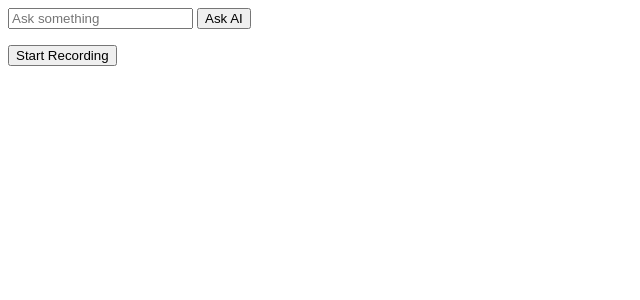
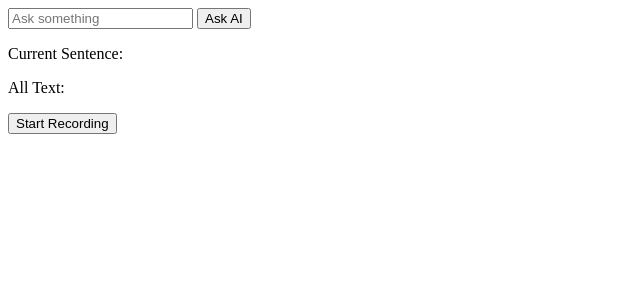
Before and after one commit to margueriteflower/margueritelab, a SvelteKit app: page / in a window 1280 px wide. Shown: the top 300 px of the page, without its empty margins (0-640 px from the left). Built offline with nearby package versions, Linux system fonts and the light colour scheme.

Commit message:
seems like i can display the current sentence

```diff
--- a/src/lib/components/global/Audio.svelte
+++ b/src/lib/components/global/Audio.svelte
@@ -7,6 +7,7 @@
 
 	async function startRecording() {
 		try {
+			audioChunks = [];
 			const stream = await navigator.mediaDevices.getUserMedia({ audio: true });
 			mediaRecorder = new MediaRecorder(stream);
 			mediaRecorder.ondataavailable = (event) => {
--- a/src/routes/+page.svelte
+++ b/src/routes/+page.svelte
@@ -6,6 +6,8 @@
 	let processedText = $state(''); // Pour suivre le texte déjà traité
 	let audioChunks = $state([]); // Pour stocker les morceaux d'audio générés
 	let isPlaying = $state(false); // Pour suivre l'état de lecture de l'audio
+	let allSentences = $state([]);
+	let currentIndex = $state(0); // Pour suivre l'index de la phrase courante
 
 	const submitOPENAI = async (input) => {
 		try {
@@ -16,6 +18,8 @@
 				},
 				body: JSON.stringify({ input: input })
 			});
+
+			textInput = '';
 
 			const reader = response.body.getReader();
 			const decoder = new TextDecoder();
@@ -33,17 +37,11 @@
 				if (sentences) {
 					for (const sentence of sentences) {
 						await processSentence(sentence);
+						allSentences.push(sentence);
 					}
 					processedText += newText; // Mettre à jour processedText après avoir traité
 				}
 			}
-
-			// // Traiter le dernier fragment restant après la fin du flux
-			// const remainingText = textAnswer.substring(processedText.length).trim();
-			// if (remainingText) {
-			// 	await processSentence(remainingText);
-			// 	processedText += remainingText;
-			// }
 		} catch (error) {
 			console.error('Error fetching stream:', error);
 			textAnswer = 'Error fetching data';
@@ -93,7 +91,12 @@
 		const audioUrl = URL.createObjectURL(audioBuffer);
 		const audioElement = new window.Audio(audioUrl);
 
-		audioElement.onended = playAudioChunks;
+		audioElement.onended = () => {
+			if (currentIndex < allSentences.length) {
+				currentIndex++; // Incrémente l'index seulement s'il y a une phrase suivante
+			}
+			playAudioChunks(); // Continue à jouer les morceaux suivants
+		};
 		audioElement.play();
 	}
 </script>
@@ -101,7 +104,7 @@
 <form
 	onsubmit={(e) => {
 		e.preventDefault();
-		submitOPENAI(textInput);
+		if (textInput !== '') submitOPENAI(textInput);
 	}}
 >
 	<div>
@@ -110,6 +113,9 @@
 	</div>
 </form>
 
-<p>{textAnswer}</p>
+<!-- <p>Current Index: {currentIndex}</p> -->
+<p>Current Sentence: {allSentences[currentIndex - 1]}</p>
+<!-- <p>All Sentences: {allSentences}</p> -->
+<p>All Text: {textAnswer}</p>
 
 <Audio {submitOPENAI} />
```
